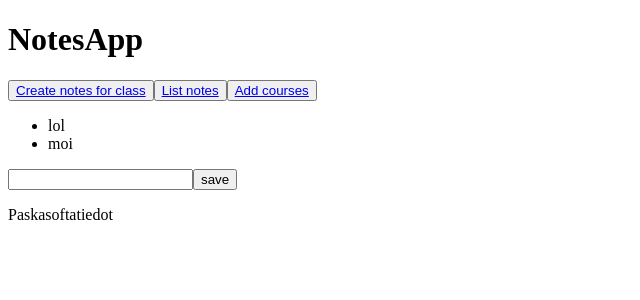
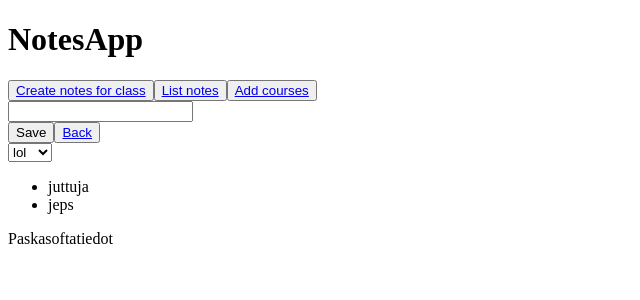
Before and after one commit to MRDJansson/NotesApp, a React (Vite) app: page /aihe1 in a window 1280 px wide. Shown: the top 300 px of the page, without its empty margins (0-640 px from the left). Built offline with nearby package versions, Linux system fonts and the light colour scheme.

Commit message:
Tehty noteille ja kurssille omat compit

```diff
--- a/src/App.jsx
+++ b/src/App.jsx
@@ -3,10 +3,11 @@ import Header from './Header'
 import Footer from './Footer'
 import MainBody from './MainBody'
 import Courses from './Courses'
-import Notes from './Notes'
-import Home from './pages/AddCourse'
+import AddCourse from './pages/AddCourse'
 import { BrowserRouter as Router, Routes, Route } from 'react-router-dom'
-import AddCourseNotes from './AddCourseNotes'
+import AddCourses from './AddCourses'
+import CreateNotes from './CreateNotes'
+import NotesNames from './Notes'
 
 
 function App() {
@@ -14,13 +15,12 @@ function App() {
   return (
     <>
     <Header />
-    {/* <Home /> */}
     <Router>
     <Routes>
         <Route path="/" element={<MainBody />} >
-          <Route path="aihe1" index element={<><Home /><AddCourseNotes/></>} />
-          <Route path="aihe2" index element={<Courses />} />
-          <Route path="aihe3" index element={<Notes />} />
+          <Route path="aihe1" index element={<><CreateNotes /><NotesNames/></>} />
+          <Route path="aihe2" index element={<NotesNames />} />
+          <Route path="aihe3" index element={<><AddCourses/><Courses /></>} />
         </Route>
       </Routes>
       </Router>
--- /dev/null
+++ b/src/CourseNames.jsx
@@ -0,0 +1,13 @@
+//Notes.jsx
+
+function CourseNames({name}){
+    return(
+    <div>
+        <li>
+        <span>{name}</span>
+    </li>
+    </div>
+    )
+}
+
+export default CourseNames;
--- a/src/Courses.jsx
+++ b/src/Courses.jsx
@@ -1,16 +1,18 @@
 //Courses.jsx
 
-import Notes from "./Notes";
+import CourseNames from "./CourseNames";
 import { useStore } from "./store/Store";
+
 
 function Courses() {
   const lista = useStore((state) => state.lista);
+
 
   return (
     <div>
       <ul>
         {lista.map((kurssi, i) => (
-          <Notes key={i} name={kurssi} />
+          <CourseNames key={i} name={kurssi} />
         ))}
       </ul>
     </div>
--- /dev/null
+++ b/src/CreateNotes.jsx
@@ -0,0 +1,35 @@
+//CreateNotes.jsx
+
+import { useState } from "react";
+import { useStore } from "./store/Store";
+import { Link } from "react-router-dom";
+
+function CreateNotes(){
+    const [name, setName] = useState("")
+    const addNotes = useStore((state) => state.addNotes)
+
+
+    const handleClick = () => {
+        console.log(name);
+        addNotes(name)
+        setName("")
+    }
+
+
+    return(<>
+        <div>
+        <input
+        type="text"
+        name=""
+        value={name}
+        onChange={(e) => {
+            setName(e.target.value)
+        }}
+    />
+    </div>
+    <div><button onClick={handleClick}>Save</button>
+    <button><Link to="/">Back</Link></button></div>
+    </>)
+}
+
+export default CreateNotes;
--- a/src/Notes.jsx
+++ b/src/Notes.jsx
@@ -1,13 +1,35 @@
-//Notes.jsx
+//Courses.jsx
 
-function Notes({name}){
-    return(
+import { useLocation } from "react-router-dom";
+import CourseNames from "./CourseNames";
+import { useStore } from "./store/Store";
+
+
+
+function Notes() {
+  const lista2 = useStore((state) => state.lista2);
+  const lista = useStore((state) => state.lista);
+
+
+
+  return (
     <div>
-        <li>
-        <span>{name}</span>
-    </li>
+      <div>
+        <select name="" id="">{
+          lista.map((kurssi, i) => (
+            <option key={i} value={kurssi}>
+              {kurssi}
+            </option>
+          ))}
+        </select>
+      </div>
+      <ul>
+        {lista2.map((kurssi, i) => (
+          <CourseNames key={i} name={kurssi} />
+        ))}
+      </ul>
     </div>
-    )
+  );
 }
 
 export default Notes;
--- a/src/pages/AddCourse.jsx
+++ b/src/pages/AddCourse.jsx
@@ -8,7 +8,7 @@ function Home() {
         console.log();
     }
 return(
-    <div> <Courses /></div>
+    <div><p>MORJENSTA!</p> </div>
 )
 }
 
--- a/src/store/Store.jsx
+++ b/src/store/Store.jsx
@@ -1,5 +1,5 @@
 import {create} from 'zustand'
-import AddCourseNotes from '../AddCourseNotes'
+import AddCourseNotes from '../AddCourses'
 import Notes from '../Notes'
 
 export const useStore = create((set) => ({
@@ -7,6 +7,11 @@ export const useStore = create((set) => ({
 
     addCourse: (name) => set((state) => ({
         lista: [...state.lista, name]
+    })),
+
+    lista2: ["juttuja", "jeps"],
+    addNotes: (name) => set((state) => ({
+        lista2: [...state.lista2, name]
     }))
 
 }))
```
Also changed, not shown: src/NotesNames.jsx (added, +13 -0 lines), src/AddCourses.jsx (renamed from src/AddCourseNotes.jsx).
